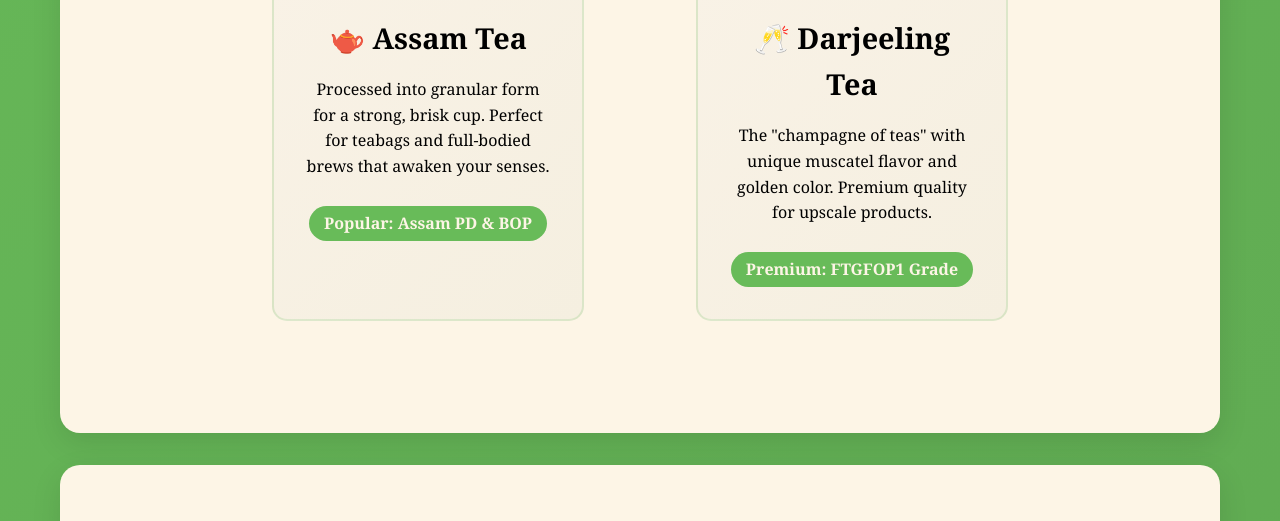
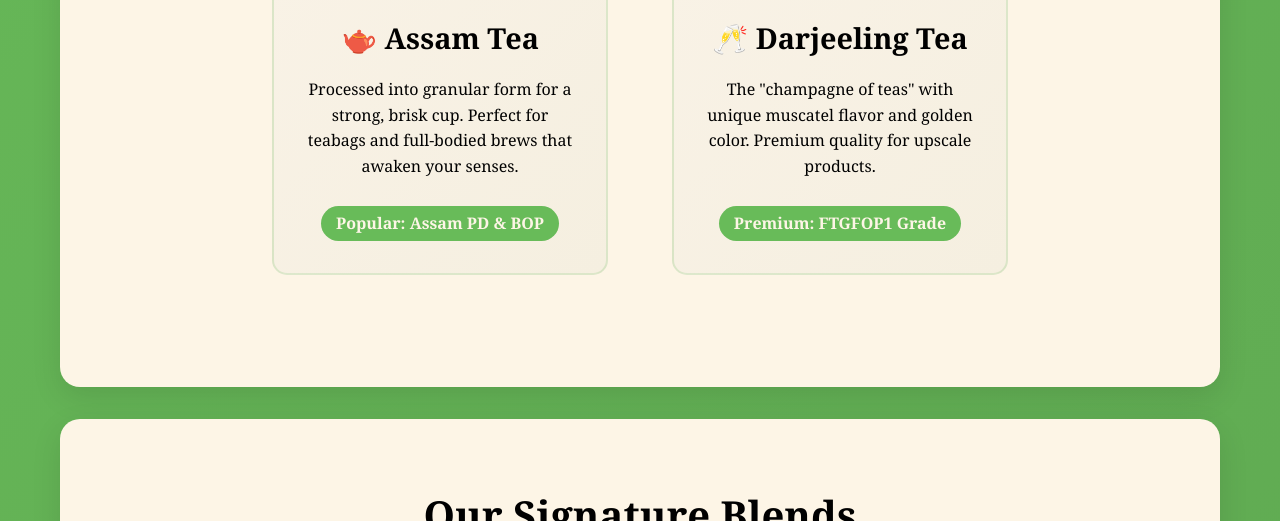
Before and after one commit to varunbagi/spring-associate-images, a website: page index.html in a window 1280 px wide. Shown: the part 1067-1588 px from the top of the page. Drawn offline with Linux system fonts and the light colour scheme.

Commit message:
Update index.html

```diff
--- a/index.html
+++ b/index.html
@@ -186,7 +186,7 @@
         .tea-grid {
             display: grid;
             grid-template-columns: repeat(2, 1fr);    /* Forces exactly 2 columns for better centering */
-            gap: 7rem;                                /* Keep the 6rem gap you already have */
+            gap: 4rem;                                /* Keep the 6rem gap you already have */
             margin: 0 auto 3rem auto;                 /* CENTERS the grid */
             max-width: 800px;                         /* Smaller max-width for more central appearance */
             padding: 0 2rem;
```
